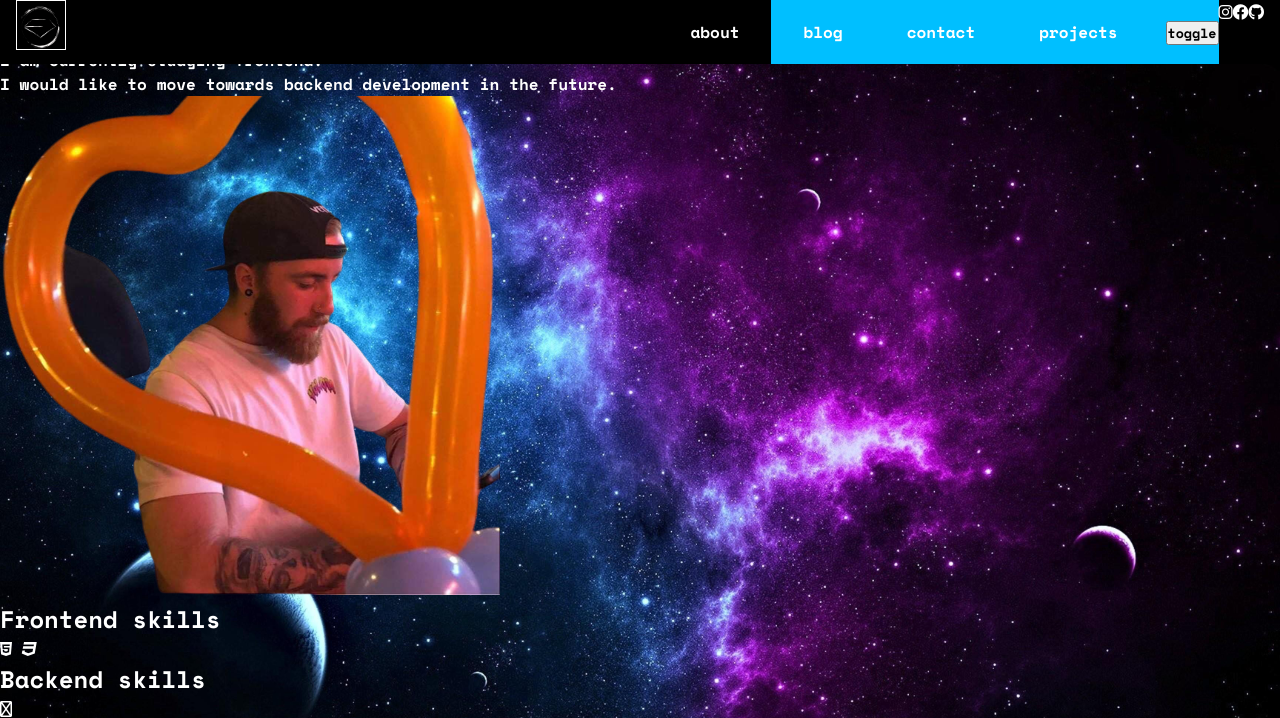
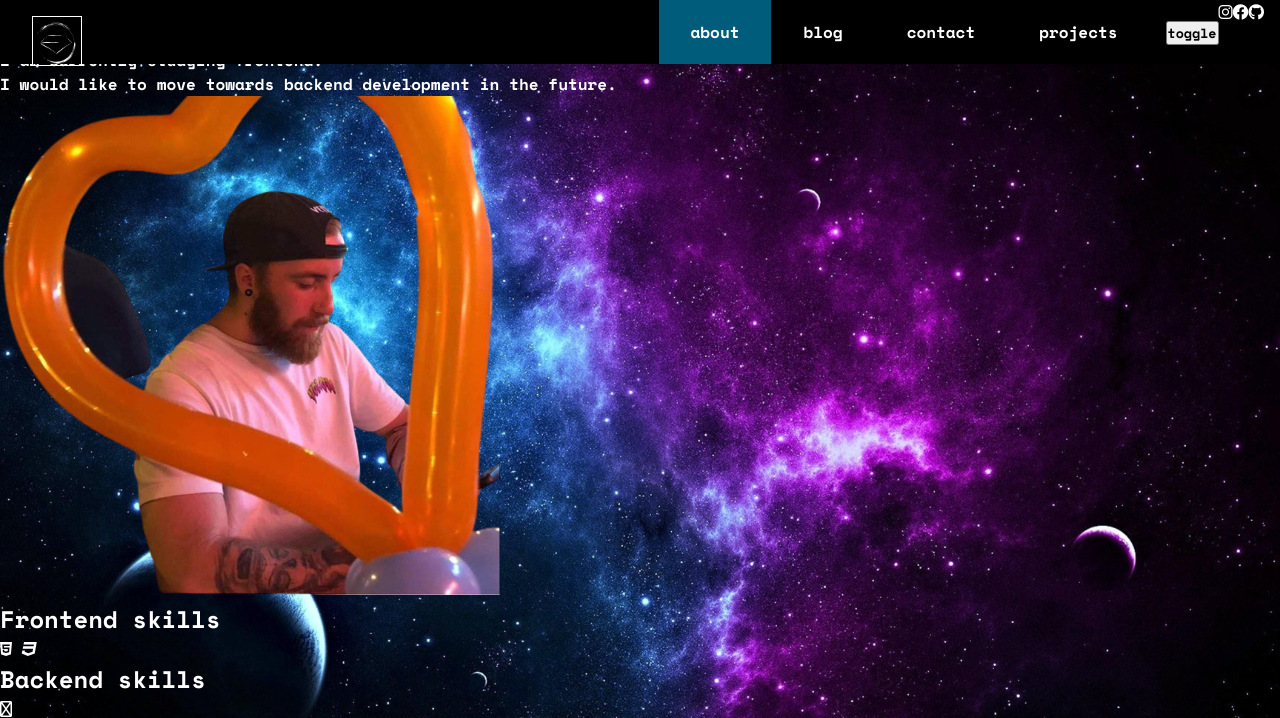
Before and after one commit to Valentin-Franyo/Portfolio, a plain HTML site: page index.html in a window 1280 px wide. In both pictures the pointer is over the item "about". Shown: the top 718 px of the page. Drawn offline with nearby package versions, Linux system fonts and the light colour scheme.

Commit message:
color change

```diff
--- a/style/header.css
+++ b/style/header.css
@@ -74,7 +74,7 @@ display: none;
 
 .header-container{
     position: absolute;
-    background-color: var(--keret-ketto);
+    background-color:rgba(0, 0, 0, 0.835);
     top: 8vh;
     left: 200vh;
     right: 0;
@@ -100,8 +100,8 @@ display: none;
 }
 
 .nav-button:hover {
-    background: var(--betu-ketto);
-    color: var(--keret-ketto);
+    background:rgba(0, 191, 255, 0.482);
+
 }
 
 .light-mode-container{
@@ -116,6 +116,7 @@ display: none;
 
     .sajat-ikon {
       align-self: center;
+      margin: 1rem;
     }
 
     .header-label {
```
